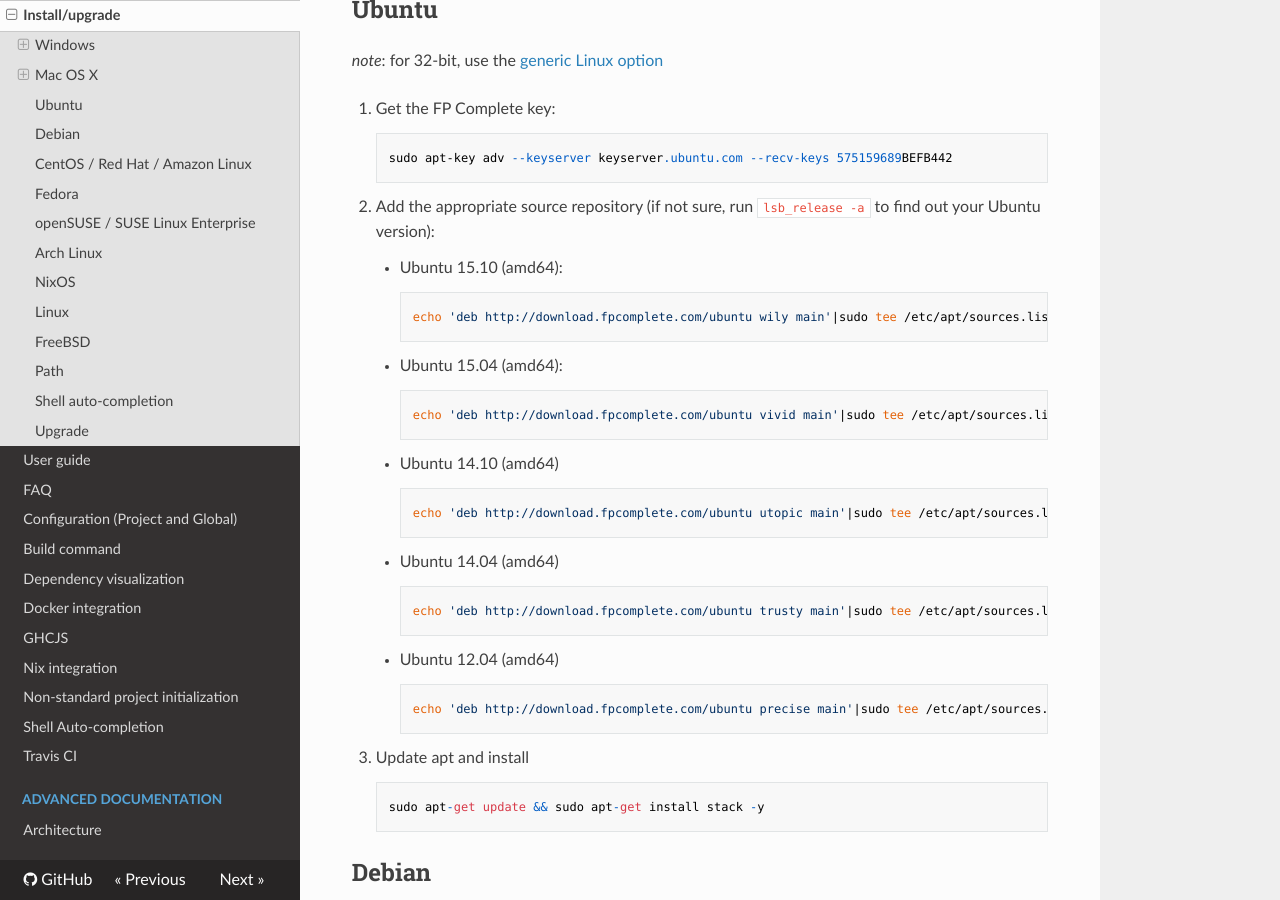
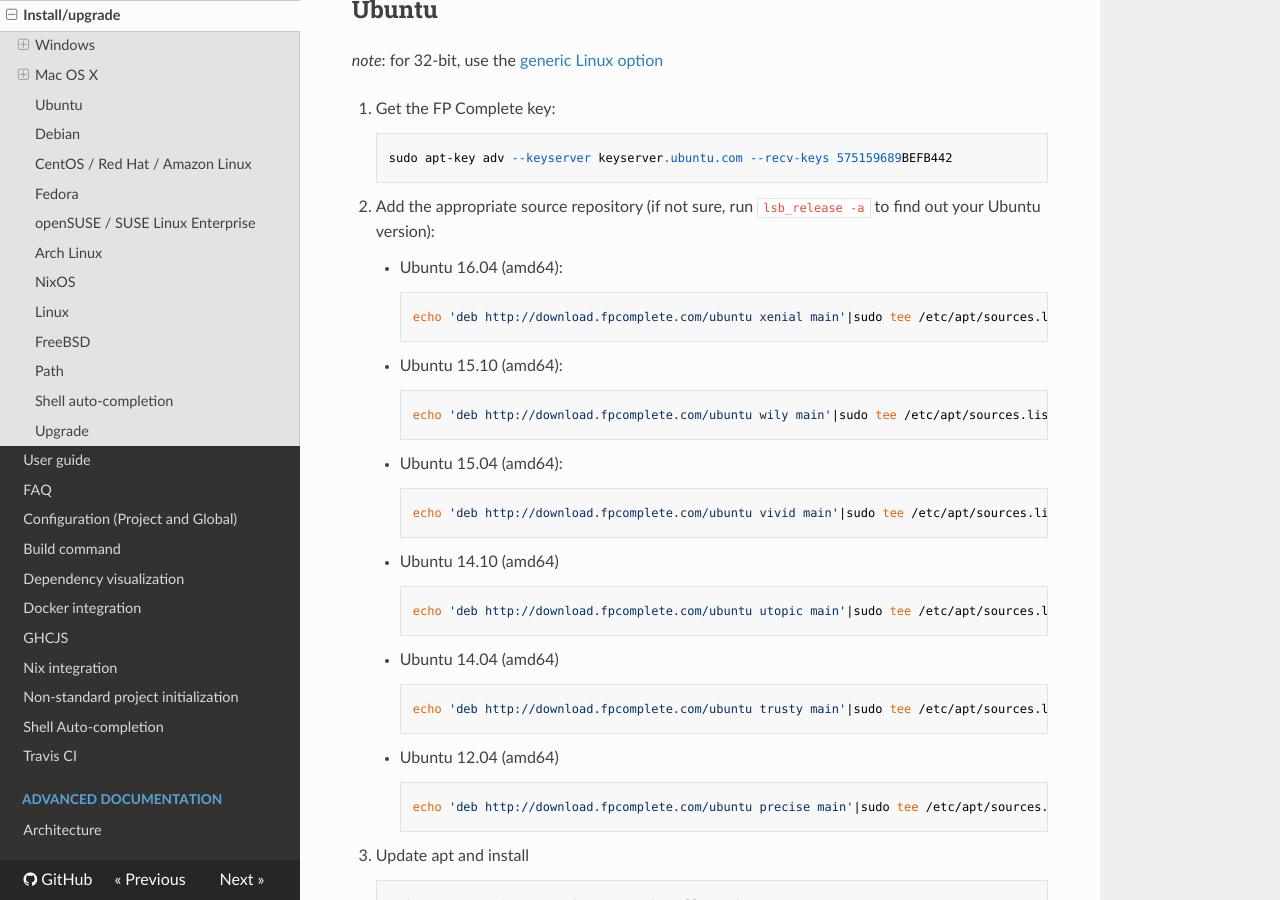
Before and after one commit to commercialhaskell/stack, an MkDocs documentation site: the page built from doc/install_and_upgrade.md, in a window 1280 px wide and 900 px high, scrolled down 2002 px. Built offline with MkDocs 1.6.1, drawn with Linux system fonts in a browser that asks for light colours; nearby versions of some CDN libraries; old or Windows-style settings are respelled for this version of MkDocs.

```diff
--- a/doc/install_and_upgrade.md
+++ b/doc/install_and_upgrade.md
@@ -99,6 +99,10 @@ problems, see the linked FAQ entries:
         sudo apt-key adv --keyserver keyserver.ubuntu.com --recv-keys 575159689BEFB442
 
  2. Add the appropriate source repository (if not sure, run ``lsb_release -a`` to find out your Ubuntu version):
+
+      * Ubuntu 16.04 (amd64):
+
+            echo 'deb http://download.fpcomplete.com/ubuntu xenial main'|sudo tee /etc/apt/sources.list.d/fpco.list
 
       * Ubuntu 15.10 (amd64):
 
```
Also changed, not shown: 7 other files.
